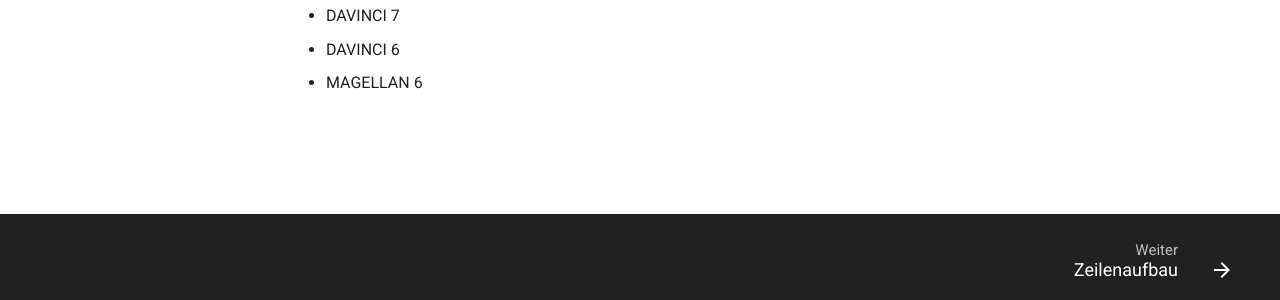
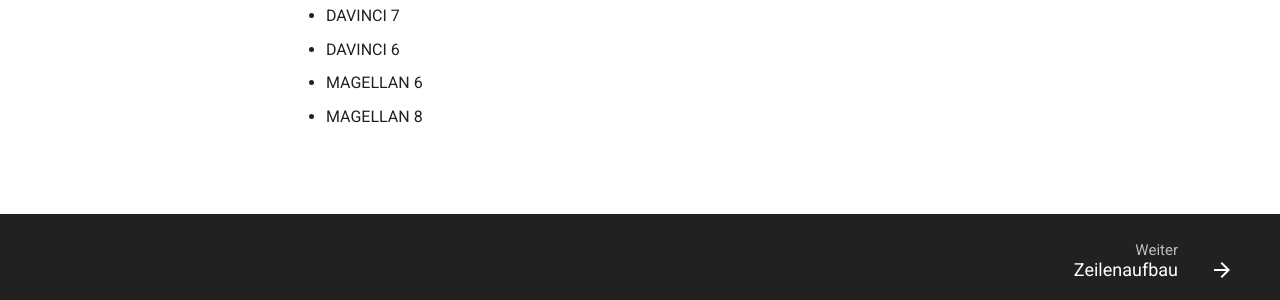
Before and after one commit to stuebersystems/doc.sdtf.de, an MkDocs documentation site: the page built from docs/index.md, in a window 1280 px wide. Shown: the part 529-829 px from the top of the page. Built offline with MkDocs 1.6.1, drawn with Linux system fonts in a browser that asks for light colours.

Commit message:
no message

```diff
--- a/docs/index.md
+++ b/docs/index.md
@@ -11,3 +11,4 @@ Gültig für folgende Programmversionen:
 * DAVINCI 7
 * DAVINCI 6
 * MAGELLAN 6
+* MAGELLAN 8
```
